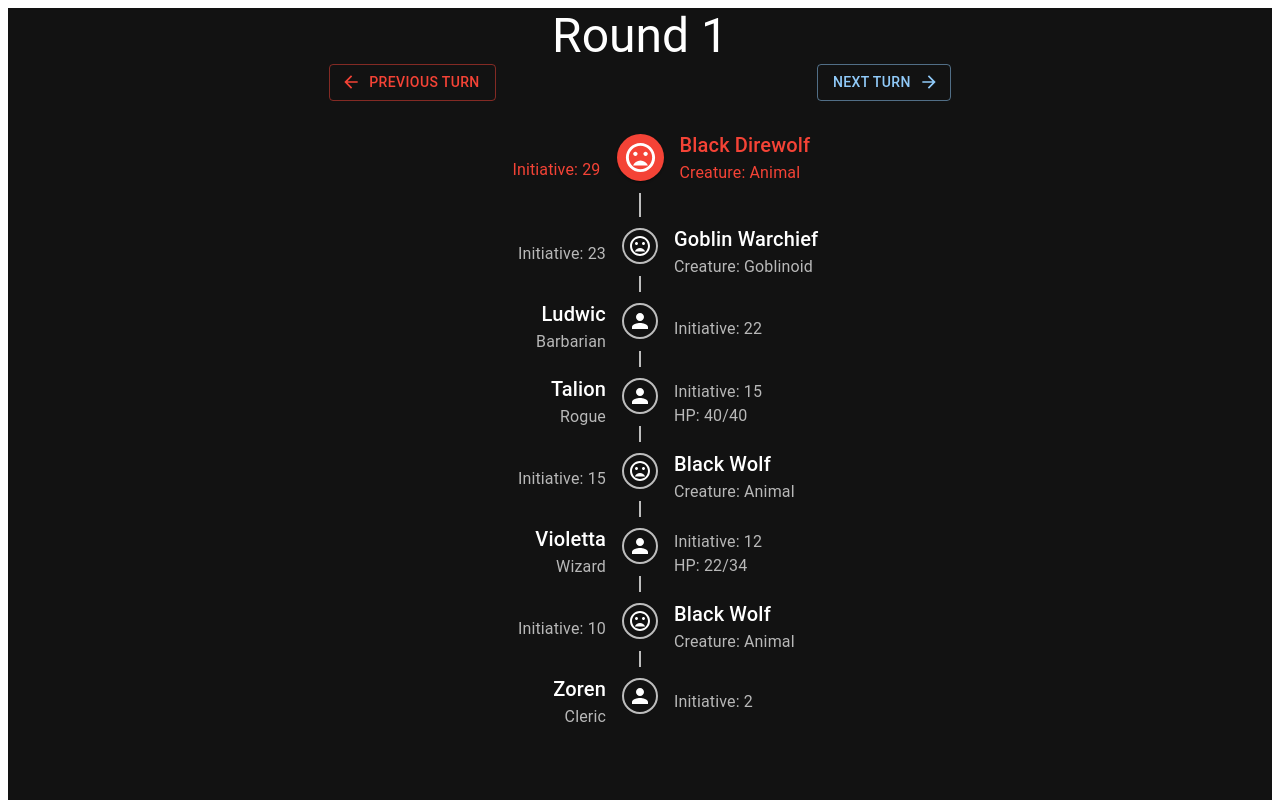
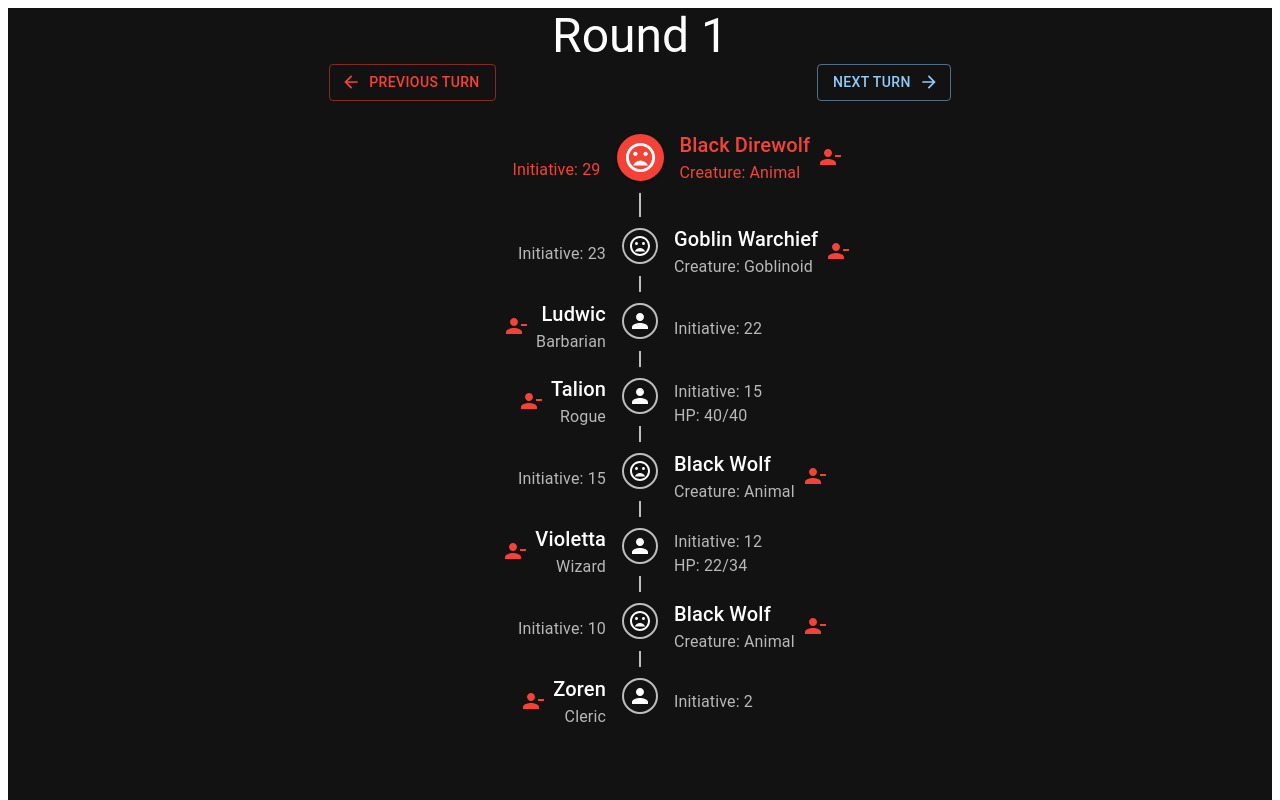
Before and after one commit to StefMTP/encounter-initiative-tracker, a React (Create React App) app: page / in a window 1280 px wide. Shown: the top 800 px of the page. Built offline with nearby package versions, Linux system fonts and the light colour scheme.

Commit message:
remove function for the character timeline

```diff
--- a/src/App.tsx
+++ b/src/App.tsx
@@ -1,6 +1,4 @@
 import React, { useState, useEffect } from "react";
-import { v4 as uuid } from "uuid";
-
 import {
   turn,
   combatant,
@@ -22,7 +20,6 @@ import CombatantForm from "./components/Combatants/CombatantForm";
 import PlayerStatusesTable from "./components/Status/PlayerStatusesTable";
 
 const darkTheme = createTheme({ palette: { mode: "dark" } });
-const lightTheme = createTheme({ palette: { mode: "light" } });
 
 const App = () => {
   const [round, setRound] = useState<number>(1);
@@ -226,6 +223,7 @@ const App = () => {
               <RoundTimeline
                 combatActors={combatActors}
                 combatActorsHpEditHandler={handleCombatActorsHpEdit}
+                combatActorsRemoveHandler={handleCombatActorRemove}
                 turn={turn}
               />
             </Grid>
--- a/src/components/Round/RoundTimeline.tsx
+++ b/src/components/Round/RoundTimeline.tsx
@@ -5,10 +5,12 @@ import RoundTimelineItem from "./RoundTimelineItem";
 const RoundTimeline = ({
   combatActors,
   combatActorsHpEditHandler,
+  combatActorsRemoveHandler,
   turn,
 }: {
   combatActors: combatant[];
   combatActorsHpEditHandler: (combatActorId: string, hpInput: number) => void;
+  combatActorsRemoveHandler: (combatActorId: string) => void;
   turn: turn;
 }) => {
   return (
@@ -23,6 +25,7 @@ const RoundTimeline = ({
             key={combatActor.id}
             turn={turn}
             combatActorHpEditHandler={combatActorsHpEditHandler}
+            combatActorRemoveHandler={combatActorsRemoveHandler}
             combatActor={combatActor}
             index={index}
             array={array}
--- a/src/components/Round/RoundTimelineItem.tsx
+++ b/src/components/Round/RoundTimelineItem.tsx
@@ -7,20 +7,23 @@ import {
   TimelineConnector,
   TimelineContent,
 } from "@mui/lab";
-import { TextField, Typography } from "@mui/material";
+import { Grid, IconButton, TextField, Typography } from "@mui/material";
 import { colorTable, combatant, turn } from "../../dummy/data";
 import CombatantIcon from "../Combatants/CombatantIcon";
+import PersonRemoveIcon from "@mui/icons-material/PersonRemove";
 
 const RoundTimelineItem = ({
   turn,
   combatActor,
   combatActorHpEditHandler,
+  combatActorRemoveHandler,
   index,
   array,
 }: {
   turn: turn;
   combatActor: combatant;
   combatActorHpEditHandler: (combatActorId: string, hpInput: number) => void;
+  combatActorRemoveHandler: (combatActorId: string) => void;
   index: number;
   array: combatant[];
 }) => {
@@ -117,17 +120,60 @@ const RoundTimelineItem = ({
         ) : null}
       </TimelineSeparator>
       <TimelineContent>
+        <Grid
+          container
+          direction="row"
+          justifyContent={
+            combatActor.alignment === "PARTY" ? "flex-end" : "flex-start"
+          }
+          alignItems="center"
+        >
+          {combatActor.alignment === "PARTY" && (
+            <Grid item>
+              <IconButton
+                color="error"
+                onClick={() => combatActorRemoveHandler(combatActor.id)}
+              >
+                <PersonRemoveIcon />
+              </IconButton>
+            </Grid>
+          )}
+          <Grid item>
             <Typography
               variant="h6"
-          color={color(index, turn.number, combatActor, "text.primary", true)}
+              color={color(
+                index,
+                turn.number,
+                combatActor,
+                "text.primary",
+                true
+              )}
             >
               {combatActor.name}
             </Typography>
             <Typography
-          color={color(index, turn.number, combatActor, "text.secondary", true)}
+              color={color(
+                index,
+                turn.number,
+                combatActor,
+                "text.secondary",
+                true
+              )}
             >
               {combatActor.class}
             </Typography>
+          </Grid>
+          {combatActor.alignment === "FOE" && (
+            <Grid item>
+              <IconButton
+                color="error"
+                onClick={() => combatActorRemoveHandler(combatActor.id)}
+              >
+                <PersonRemoveIcon />
+              </IconButton>
+            </Grid>
+          )}
+        </Grid>
       </TimelineContent>
     </TimelineItem>
   );
```
Lines whose indentation alone changed are shown as unchanged.
